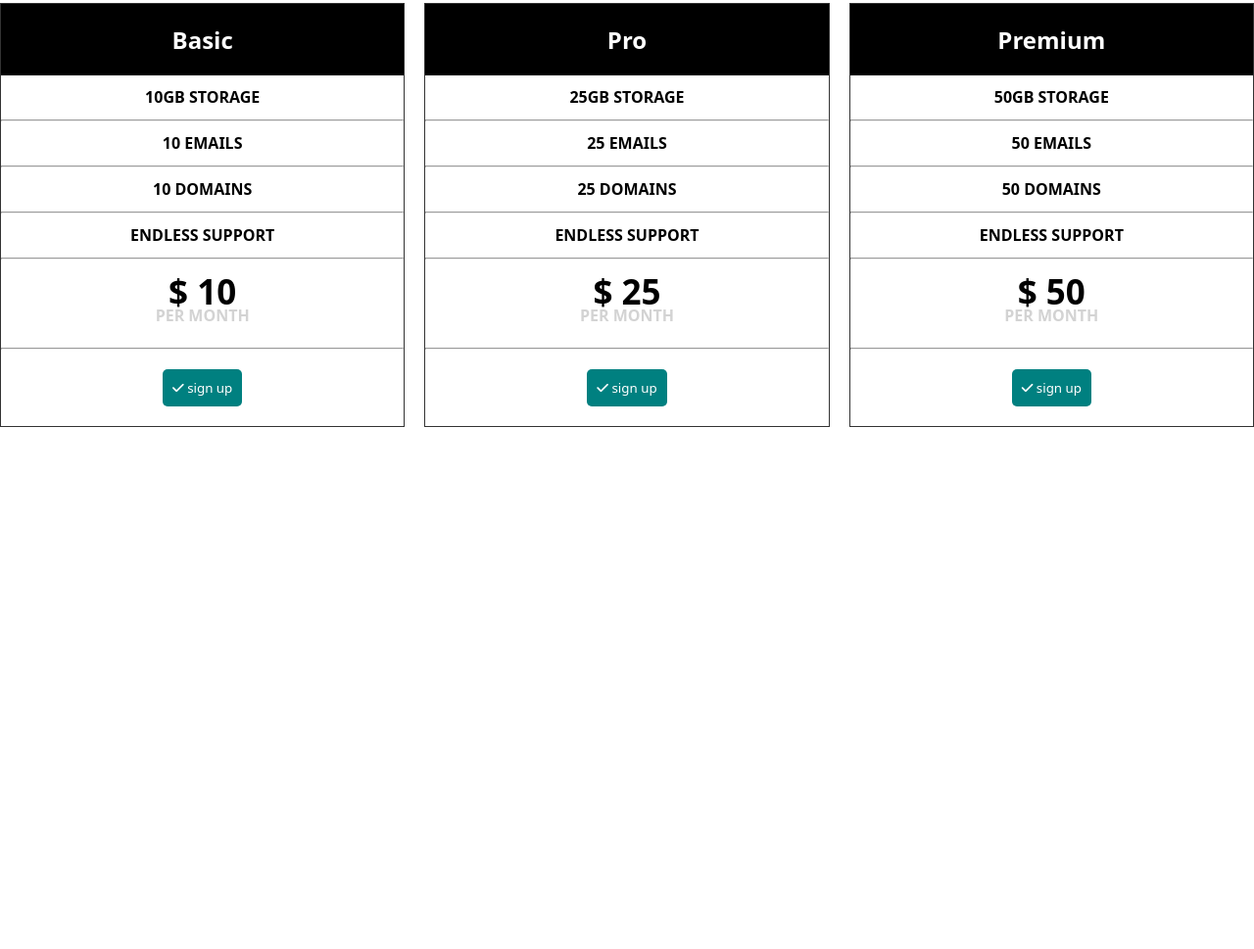
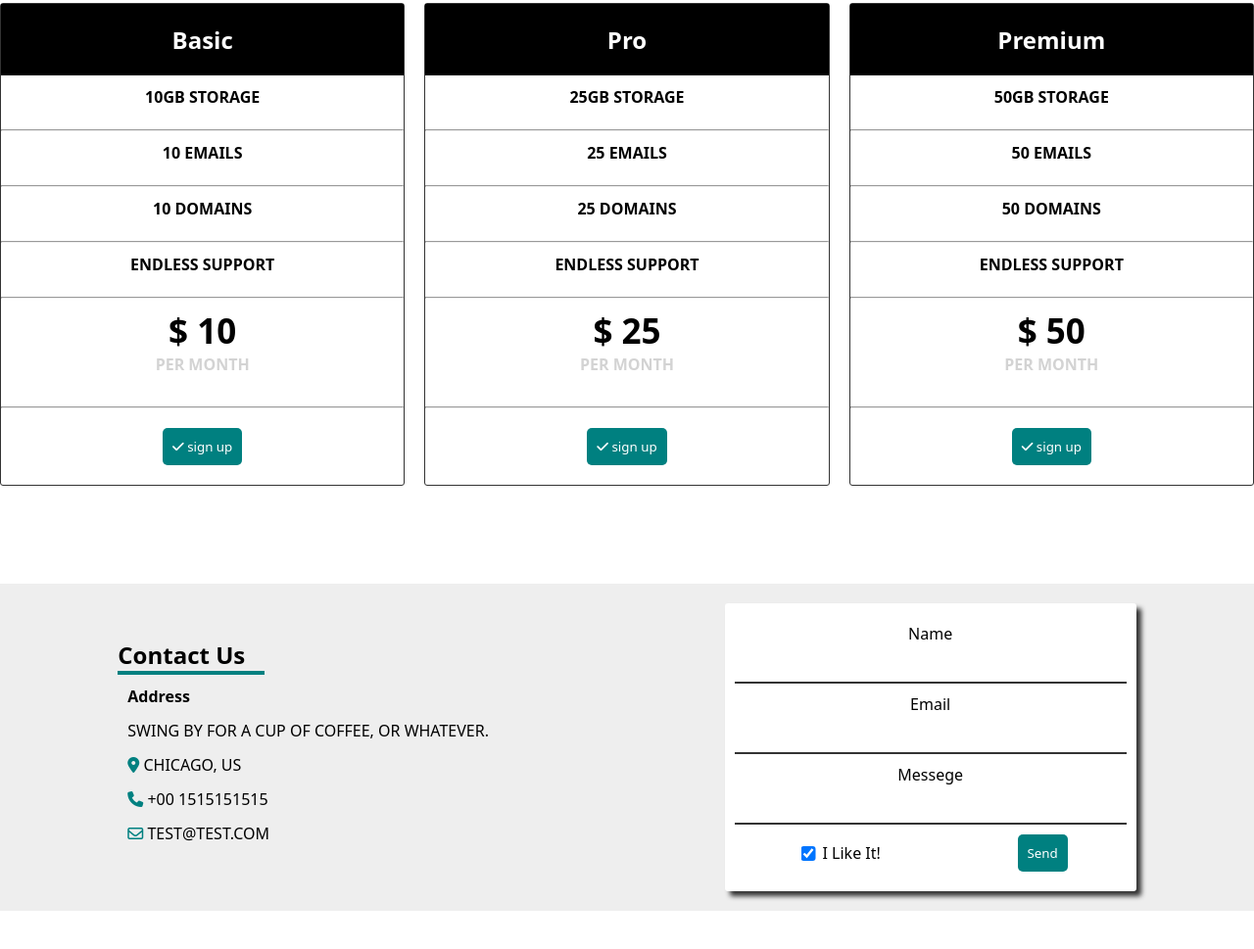
Before and after one commit to Mij-Do/Example-Project-, a plain HTML site: page index.html in a window 1280 px wide. Shown: the part 1627-2596 px from the top of the page at 98% size. Before the commit the page ends 2163 px from the top, so only its background shows below. Drawn offline with Linux system fonts and the light colour scheme.

Commit message:
add contact section

```diff
--- a/CSS/style.css
+++ b/CSS/style.css
@@ -245,6 +245,7 @@ main .price .container {
 main .price .container div {
     width: 100%;
     border: #333 solid 1px;
+    border-radius: 3px;
 }
 main .price .container div:hover{
     box-shadow: #333 5px 5px 5px;
@@ -302,4 +303,94 @@ main .price .container section button:hover {
 
 /* end price section */
 
+/* start contact section */
+
+main .contact {
+    margin: 100px 0;
+    padding: 20px 0;
+    background-color: #eee;
+    display: flex;
+    justify-content: space-around;
+    align-items: center;
+}
+main .contact .data {
+    text-align: start;
+}
+main .contact .data h2 {
+    width: 150px;
+    border-bottom: solid 4px var(--main-color);
+}
+main .contact .data h2, h4, p {
+    margin-bottom: 10px;
+}
+
+main .contact .data .fa-solid, .fa-regular {
+    color: var(--main-color);
+}
+
+main .contact .inputs {
+    background-color: #fff;
+    box-shadow: #333 5px 5px 5px;
+    padding: 20px 0;
+    border-radius: 3px;
+}
+main .contact .inputs input {
+    display: block;
+    width: 400px;
+    margin: 10px;
+    padding: 5px 0;
+    border: none;
+    outline: none;
+    border-bottom: solid 2px #333;
+    transition: 0.5s;
+}
+main .contact .inputs input:focus {
+    outline: none;
+    transform: scale(1.05);
+}
+
+main .contact .inputs .submit {
+    display: flex;
+    justify-content: space-around;
+    align-items: center;
+}
+main .contact .inputs .submit div {
+    display: flex;
+    justify-content: space-around;
+    align-items: center;
+}
+main .contact .inputs .submit input[type="checkbox"] {
+    width: 10px;
+    transform: scale(1.5);
+}
+
+main .contact .inputs .submit button {
+    border: none;
+    outline: none;
+    padding: 10px;
+    background-color: var(--main-color);
+    color: white;
+    border-radius: 5px;
+    cursor: pointer;
+    transition: 0.5s;
+}
+main .contact .inputs .submit button:hover {
+    background-color: #00c5c5;
+    letter-spacing: 1px;
+}
+
+@media (max-width: 767px) {
+    main .contact {
+        flex-direction: column;
+    }
+    main .contact .data {
+        text-align: center;
+        margin-bottom: 10px;
+    }
+    main .contact .data h2 {
+        width: 100%;
+    }
+}
+/* end contact section */
+
 /* end main */
--- a/index.html
+++ b/index.html
@@ -4,6 +4,7 @@
 <head>
     <meta charset="UTF-8">
     <meta name="viewport" content="width=device-width, initial-scale=1.0">
+    <link rel="icon" href='./Images/house-icon-removebg-preview.png'>
     <link rel="stylesheet" href="./CSS/style.css">
     <link rel="stylesheet" href="https://cdnjs.cloudflare.com/ajax/libs/font-awesome/6.7.2/css/all.min.css"
         integrity="sha512-Evv84Mr4kqVGRNSgIGL/F/aIDqQb7xQ2vcrdIwxfjThSH8CSR7PBEakCr51Ck+w+/U6swU2Im1vVX0SVk9ABhg=="
@@ -182,6 +183,37 @@
             </div>
         </section>
         <!-- end price -->
+
+        <!-- start contact -->
+        <section id="contact" class="contact">
+            <div class="data">
+                <h2>Contact Us</h2>
+                <h4>Address</h4>
+                <p>Swing by for a cup of coffee, or whatever.</p>
+                <p><i class="fa-solid fa-location-dot"></i> Chicago, US</p>
+                <p><i class="fa-solid fa-phone"></i> +00 1515151515</p>
+                <p><i class="fa-regular fa-envelope"></i> test@test.com</p>
+            </div>
+
+            <div class="inputs">
+                <form action="">
+                    <label for="name">Name</label>
+                    <input type="text" name="name" id="name">
+                    <label for="email">Email</label>
+                    <input type="email" name="email" id="email">
+                    <label for="messege">Messege</label>
+                    <input type="text" name="messege" id="messege">
+                    <div class="submit">
+                        <div>
+                            <input type="checkbox" id="like" checked>
+                            <label for="like">I Like It!</label>
+                        </div>
+                        <button type="submit">Send</button>
+                    </div>
+                </form>
+            </div>
+        </section>
+        <!-- end contact -->
         <button id="back-to-top"><i class="fa-solid fa-caret-up"></i></button>
     </main>
     <!-- end main -->
```
Also changed, not shown: Images/house-icon-removebg-preview.png (added).
